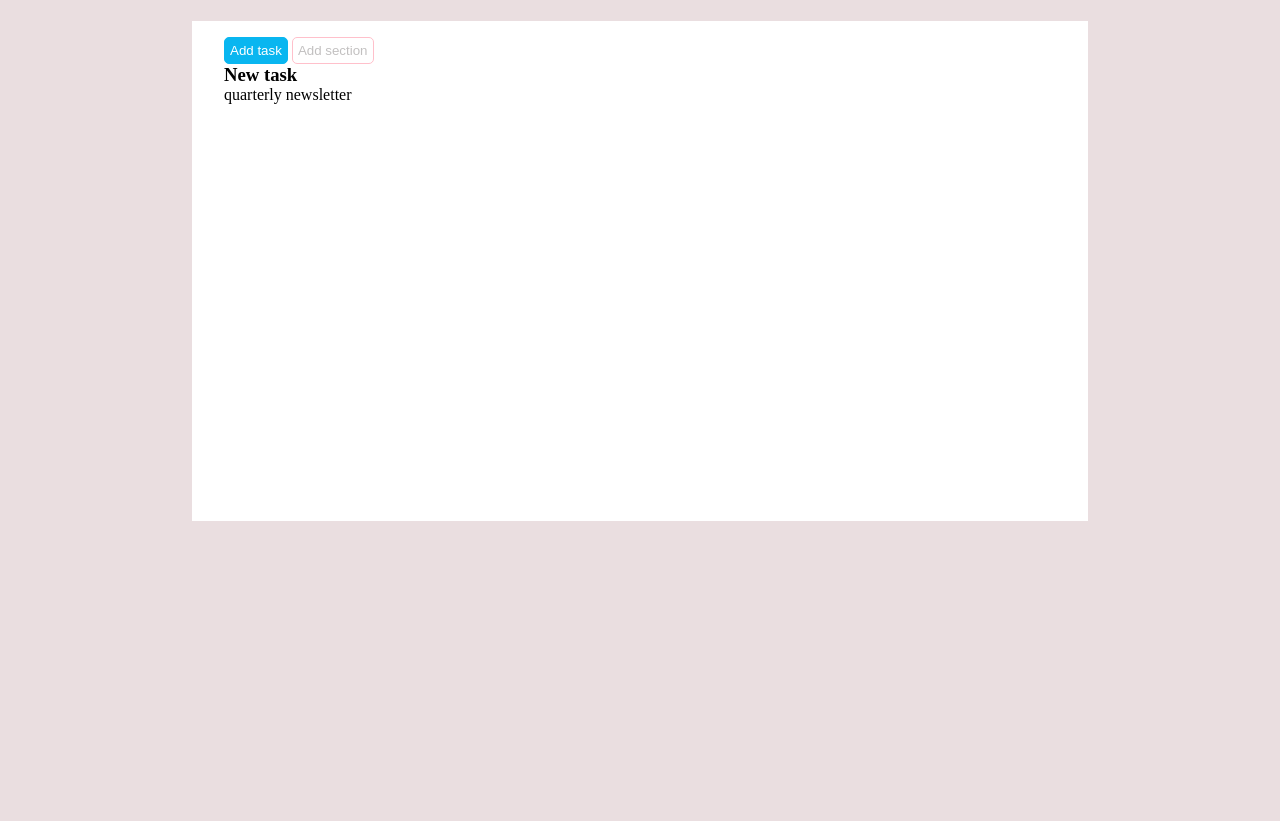
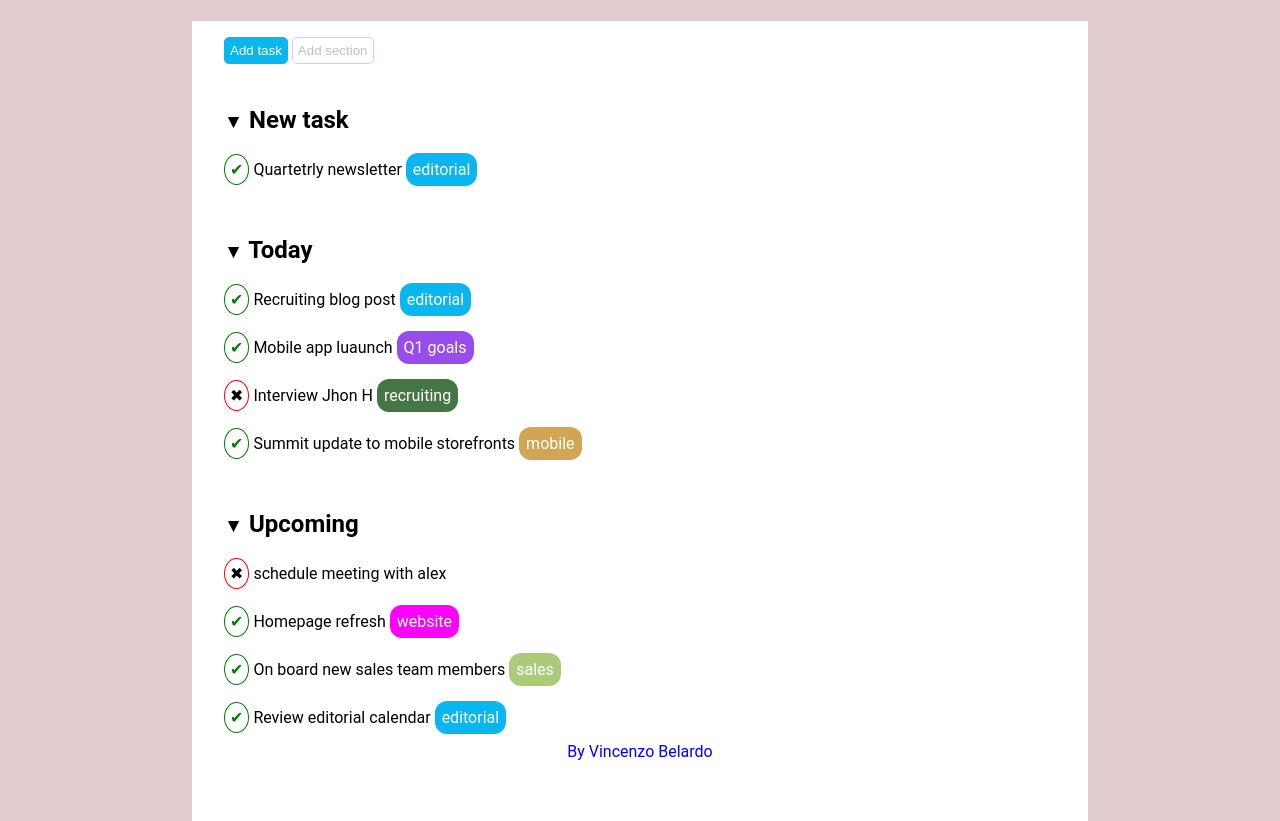
Before and after one commit to Enzo-belardo/html-css-toboolist, a plain HTML site: page index.html in a window 1280 px wide. Shown: the part 91-912 px from the top of the page. Before the commit the page ends 800 px from the top, so only its background shows below. Drawn offline with Linux system fonts and the light colour scheme.

Commit message:
ultimo push

```diff
--- a/index.html
+++ b/index.html
@@ -20,20 +20,32 @@
                 <button id="butt-task" type="button">Add task</button>
                 <button id="butt-sect" type="button">Add section</button>
             </section>
-             <section>
-                <h3>New task</h3>
-                <p>quarterly newsletter</p>
+            <section>
+                <ul>
+                    <li class="title-list"> <span class="symbol">&#9660;</span> New task </li>
+                    <li> <span class="symbolV">&#10004;</span> Quartetrly newsletter <span class="main main-blue">editorial</span></li>
+                </ul>
             </section>
             <section>
-
+                <ul>
+                    <li class="title-list"> <span class="symbol">&#9660;</span> Today </li>
+                    <li><span class="symbolV">&#10004;</span> Recruiting blog post <span class="main main-blue">editorial</span></li>
+                    <li><span class="symbolV">&#10004;</span> Mobile app luaunch <span class="main main-violet">Q1 goals</span></li>
+                    <li><span class="symbolX">&#10006;</span> Interview Jhon H <span class="main main-green">recruiting</span></li>
+                    <li><span class="symbolV">&#10004;</span> Summit update to mobile storefronts <span class="main main-orange">mobile</span></li>
+                </ul>
             </section>
             <section>
-
+                <ul>
+                    <li class="title-list"> <span class="symbol">&#9660;</span> Upcoming</li>
+                    <li><span class="symbolX">&#10006;</span> schedule meeting with alex </li>
+                    <li><span class="symbolV">&#10004;</span> Homepage refresh <span class="main main-fucsia">website</span></li>
+                    <li><span class="symbolV">&#10004;</span> On board new sales team members <span class="main main-greenl">sales</span></li>
+                    <li><span class="symbolV">&#10004;</span> Review editorial calendar <span class="main main-blue">editorial</span></li>
+                </ul>
             </section>
+            <aside>By Vincenzo Belardo</aside>
         </div>
     </main>
-    <footer>
-
-    </footer>
 </body>
 </html>
--- a/style.css
+++ b/style.css
@@ -5,19 +5,21 @@
 }
 
 body{
-    background-color: rgb(234, 222, 224);
+    background-color: rgb(225, 203, 207);
+    font-family: 'Roboto', sans-serif;
 }
 .main-header{
     width: 100%;
     height: 5rem;
     background-color: white;
-    display: inline-block;
+
 }
 .main-header h1{
     display: inline-block;
     font-family: 'Franklin Gothic Medium', 'Arial Narrow', Arial, sans-serif;
-    vertical-align:bottom;
-    font-size: 2rem;
+    vertical-align:top;
+    font-size: 3rem;
+    margin-top: 0.5rem;
 }
 .main-header img{
     height: 4rem;
@@ -27,7 +29,7 @@ body{
 .contaneir{
     background-color: white;
     width: 70%;
-    height: 500px;
+    height: 800px;
     margin: auto;
     margin-top: 2rem;
     padding: 1rem 2rem;
@@ -47,6 +49,59 @@ body{
     padding: 5px;
     border: solid 1px pink;
     border-radius: 5px;
+}
+ul{
+    list-style: none;
+    margin-top: 2rem;
+}
+li{
+    line-height: 3rem;
+}
 
+.title-list{
+    font-weight: bold;
+    font-size: 1.5rem;
+}
+.symbol{
+    font-size: 1.2rem;
 
 }
+.symbolV{
+    border: solid 1px green;
+    color: green;
+    border-radius: 100%;
+    padding: 5px;
+}
+.symbolX{
+    border: solid 1px red;
+    border-radius: 100%;
+    padding: 5px;
+ }
+ .main{
+    border-radius: 12px;
+    padding: 7px;
+    color: white;
+ }
+ .main-blue{
+    background-color:  rgb(9, 182, 240) ;
+
+ }
+ .main-violet{
+    background-color: rgb(151, 76, 236);
+ }
+ .main-orange{
+    background-color: rgb(209, 165, 83);
+ }
+ .main-green{
+    background-color: rgb(69, 119, 69);
+ }
+ .main-fucsia{
+    background-color: fuchsia;
+ }
+ .main-greenl{
+    background-color: rgb(171, 202, 124);
+ }
+ aside{
+    color: blue;
+    text-align: center;
+ }
```
